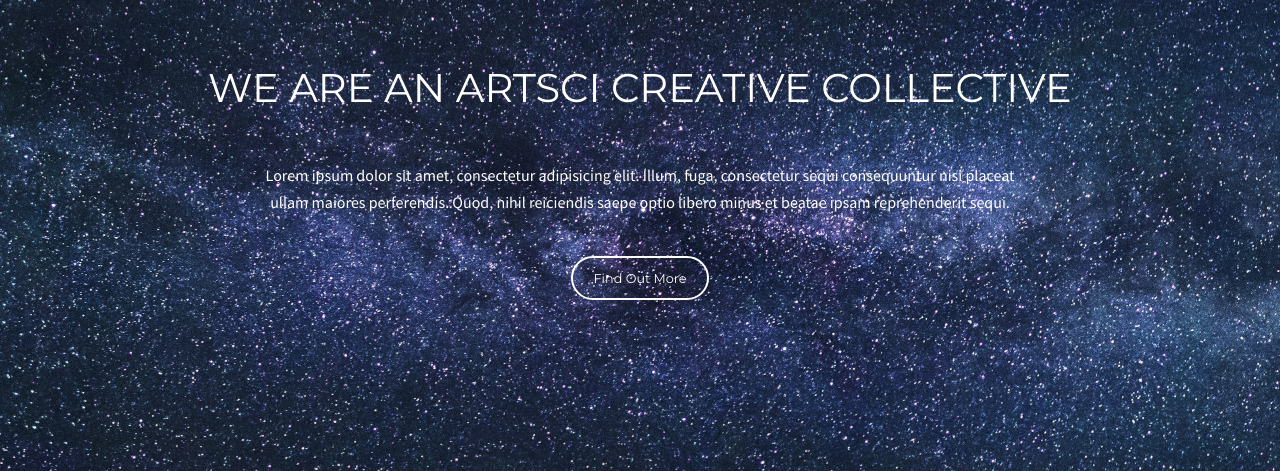
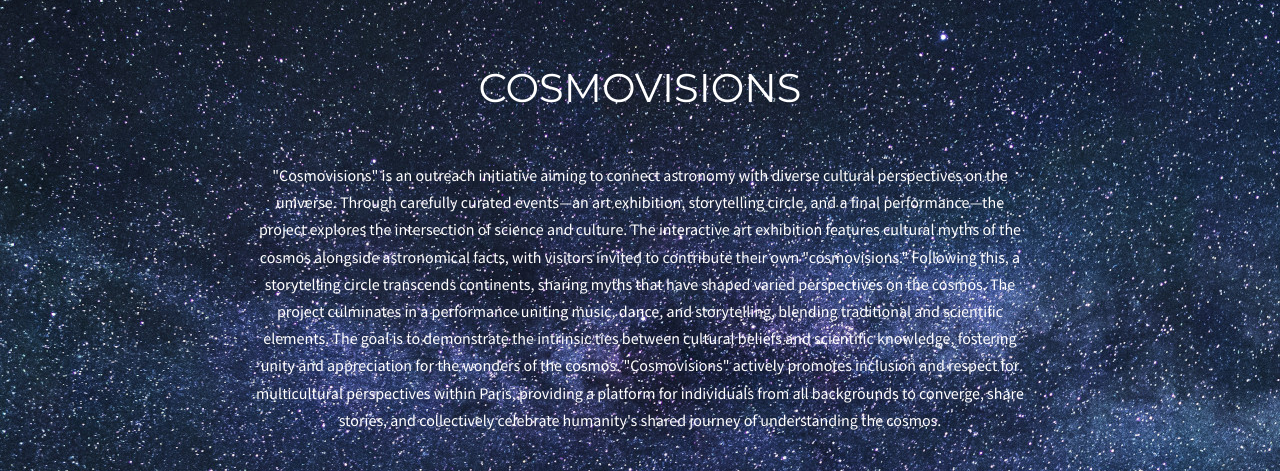
Before and after one commit to cosmovis/cosmovisions, a plain HTML site: page index.html in a window 1280 px wide. Shown: the part 135-606 px from the top of the page. Drawn offline with Linux system fonts and the light colour scheme; some packages are replaced by stand-ins of ours; a script that the page names is missing; files whose address does not match are found by name.

Commit message:
Update index.html

```diff
--- a/index.html
+++ b/index.html
@@ -63,8 +63,14 @@
                 <div class="grid grid-pad">
                     <div class="col-1-1">
                          <div class="content content-header" >
-                            <h2>We are an ArtSci creative collective</h2>
-                            <p>Lorem ipsum dolor sit amet, consectetur adipisicing elit. Illum, fuga, consectetur sequi consequuntur nisi placeat ullam maiores perferendis. Quod, nihil reiciendis saepe optio libero minus et beatae ipsam reprehenderit sequi.</p>
+                            <h2>Cosmovisions</h2>
+                            <p>"Cosmovisions" is an outreach initiative aiming to connect astronomy with diverse cultural perspectives on the universe. Through carefully curated events—an art exhibition, storytelling circle, and a final performance—the project explores the intersection of science and culture.
+
+The interactive art exhibition features cultural myths of the cosmos alongside astronomical facts, with visitors invited to contribute their own "cosmovisions." Following this, a storytelling circle transcends continents, sharing myths that have shaped varied perspectives on the cosmos.
+
+The project culminates in a performance uniting music, dance, and storytelling, blending traditional and scientific elements. The goal is to demonstrate the intrinsic ties between cultural beliefs and scientific knowledge, fostering unity and appreciation for the wonders of the cosmos.
+
+"Cosmovisions" actively promotes inclusion and respect for multicultural perspectives within Paris, providing a platform for individuals from all backgrounds to converge, share stories, and collectively celebrate humanity's shared journey of understanding the cosmos.</p>
                             <a target="_blank" class="btn btn-ghost" href="#">Find Out More</a>
                         </div>
                     </div>
```
